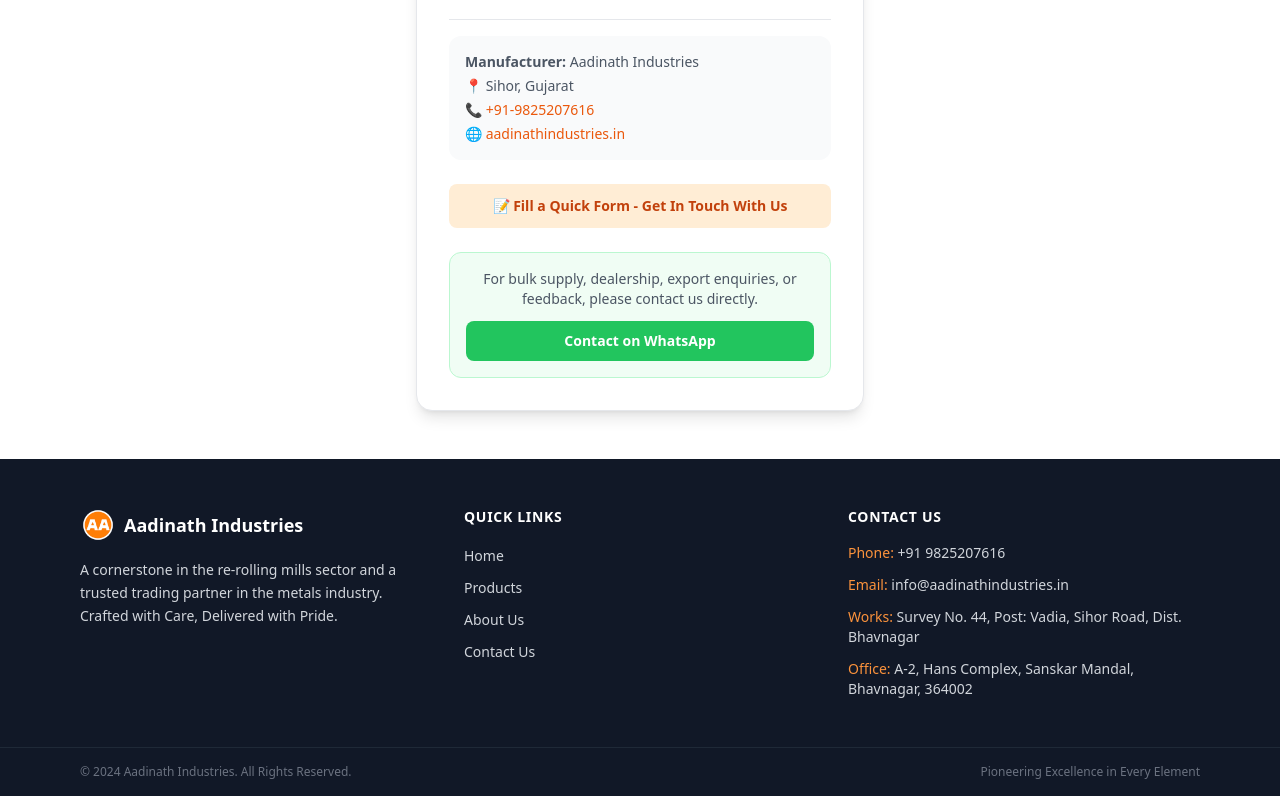
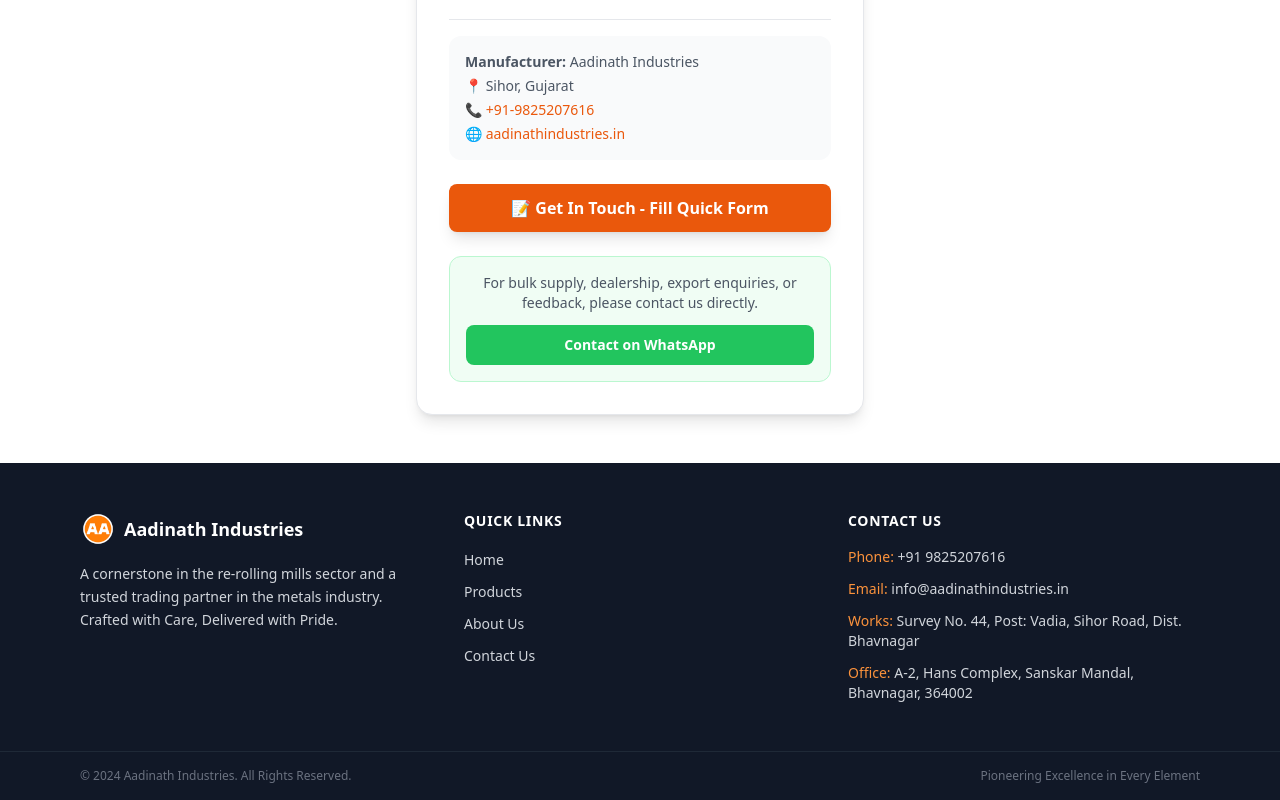
Before and after one commit to aisdevelopment302-source/aadinath-website, a Next.js app: page /verify in a window 1280 px wide. Shown: the part 827-1627 px from the top of the page. Built offline with nearby package versions, Linux system fonts and the light colour scheme; no server answers.

Commit message:
UX: Make form button more visually prominent and clickable

```diff
--- a/components/CustomerDataForm.tsx
+++ b/components/CustomerDataForm.tsx
@@ -76,9 +76,9 @@
       {!isOpen ? (
         <button
           onClick={() => setIsOpen(true)}
-          className="w-full bg-orange-100 hover:bg-orange-200 text-orange-700 px-4 py-3 rounded-lg font-semibold text-sm transition-colors"
+          className="w-full bg-orange-600 hover:bg-orange-700 active:bg-orange-800 text-white px-4 py-3 rounded-lg font-bold text-base transition-all duration-150 shadow-lg hover:shadow-xl transform hover:scale-105 cursor-pointer"
         >
-          📝 Fill a Quick Form - Get In Touch With Us
+          📝 Get In Touch - Fill Quick Form
         </button>
       ) : (
         <div className="bg-orange-50 border border-orange-200 rounded-xl p-5">
```
